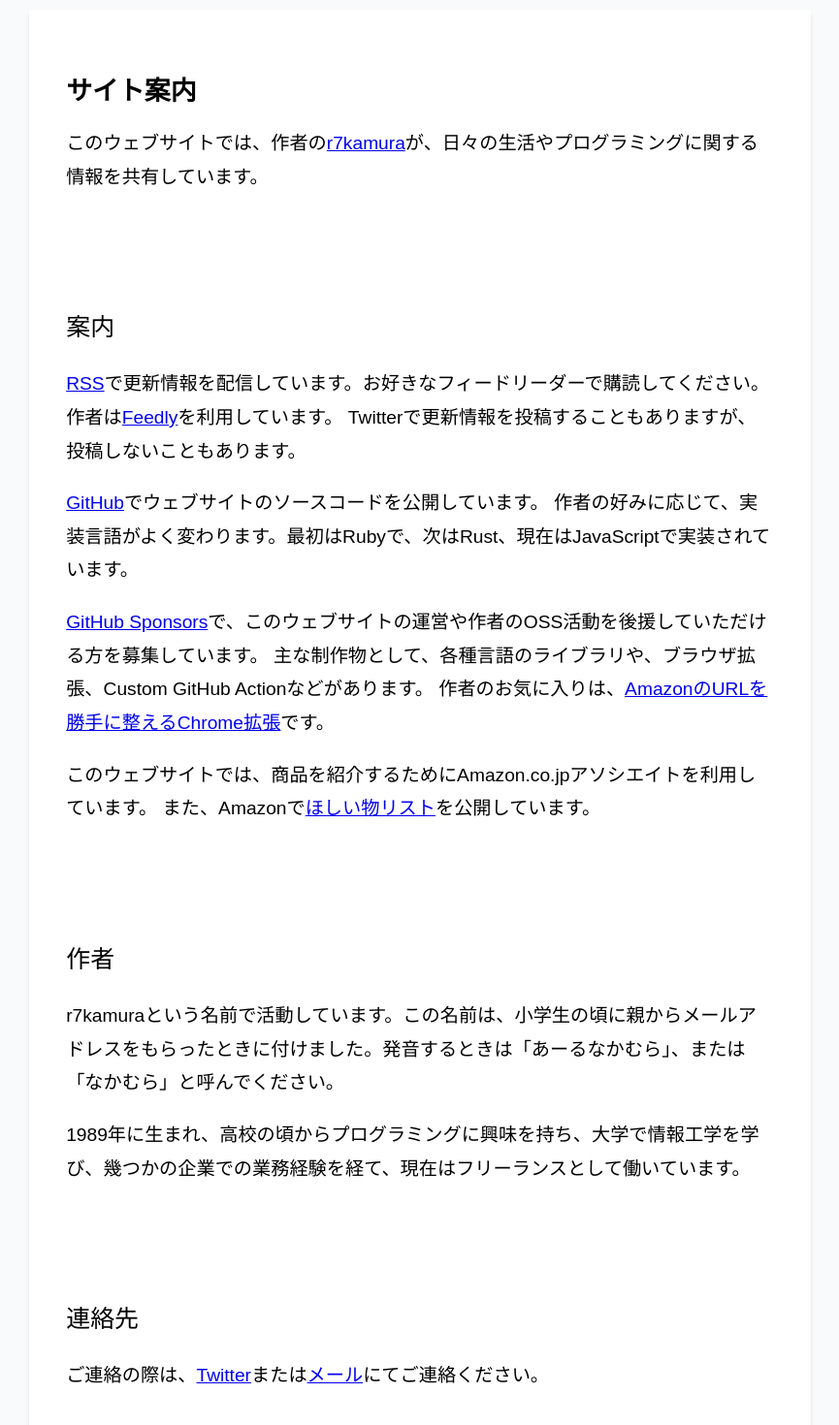
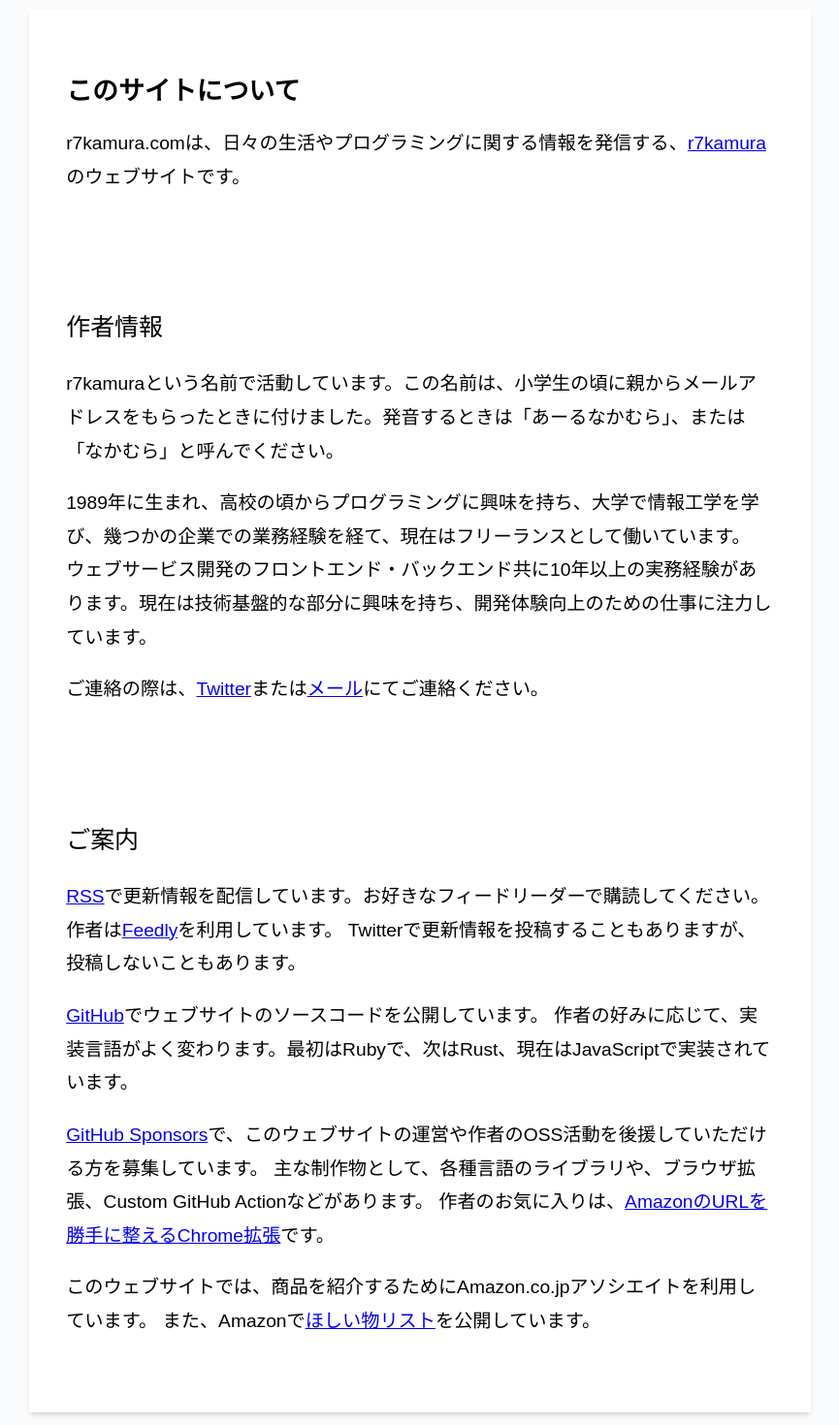
Before and after one commit to r7kamura/r7n, a Next.js app: page /about in a window 1280 px wide. Shown: the part 140-1610 px from the top of the page at 97% size, without its empty margins (207-1072 px from the left). Built offline with nearby package versions, Linux system fonts and the light colour scheme.

Commit message:
Improve about this site page description

```diff
--- a/pages/about.tsx
+++ b/pages/about.tsx
@@ -2,23 +2,37 @@
 import type { NextPage } from "next";
 import CustomHead from "../components/CustomHead";
 
-const pageTitle = "サイト案内";
+const pageTitle = "このサイトについて";
 
 const ShowSiteGuide: NextPage = () => {
   return (
     <article className="markdown">
       <CustomHead
-        description="このウェブサイトについて"
+        description="このサイトについて"
         ogType="article"
         title={pageTitle}
       />
       <h1>{pageTitle}</h1>
       <p>
-        このウェブサイトでは、作者の
+        r7kamura.comは、日々の生活やプログラミングに関する情報を発信する、
         <a href="https://twitter.com/r7kamura">r7kamura</a>
-        が、日々の生活やプログラミングに関する情報を共有しています。
+        のウェブサイトです。
       </p>
-      <h2>案内</h2>
+      <h2>作者情報</h2>
+      <p>
+        r7kamuraという名前で活動しています。この名前は、小学生の頃に親からメールアドレスをもらったときに付けました。発音するときは「あーるなかむら」、または「なかむら」と呼んでください。
+      </p>
+      <p>
+        1989年に生まれ、高校の頃からプログラミングに興味を持ち、大学で情報工学を学び、幾つかの企業での業務経験を経て、現在はフリーランスとして働いています。
+        ウェブサービス開発のフロントエンド・バックエンド共に10年以上の実務経験があります。現在は技術基盤的な部分に興味を持ち、開発体験向上のための仕事に注力しています。
+      </p>
+      <p>
+        ご連絡の際は、<a href="https://twitter.com/r7kamura">Twitter</a>
+        または
+        <a href="mailto:r7kamura@gmail.com">メール</a>
+        にてご連絡ください。
+      </p>
+      <h2>ご案内</h2>
       <p>
         <Link href="/feed.xml">
           <a>RSS</a>
@@ -50,20 +64,6 @@
         </a>
         を公開しています。
       </p>
-      <h2>作者</h2>
-      <p>
-        r7kamuraという名前で活動しています。この名前は、小学生の頃に親からメールアドレスをもらったときに付けました。発音するときは「あーるなかむら」、または「なかむら」と呼んでください。
-      </p>
-      <p>
-        1989年に生まれ、高校の頃からプログラミングに興味を持ち、大学で情報工学を学び、幾つかの企業での業務経験を経て、現在はフリーランスとして働いています。
-      </p>
-      <h2>連絡先</h2>
-      <p>
-        ご連絡の際は、<a href="https://twitter.com/r7kamura">Twitter</a>
-        または
-        <a href="mailto:r7kamura@gmail.com">メール</a>
-        にてご連絡ください。
-      </p>
     </article>
   );
 };
```
